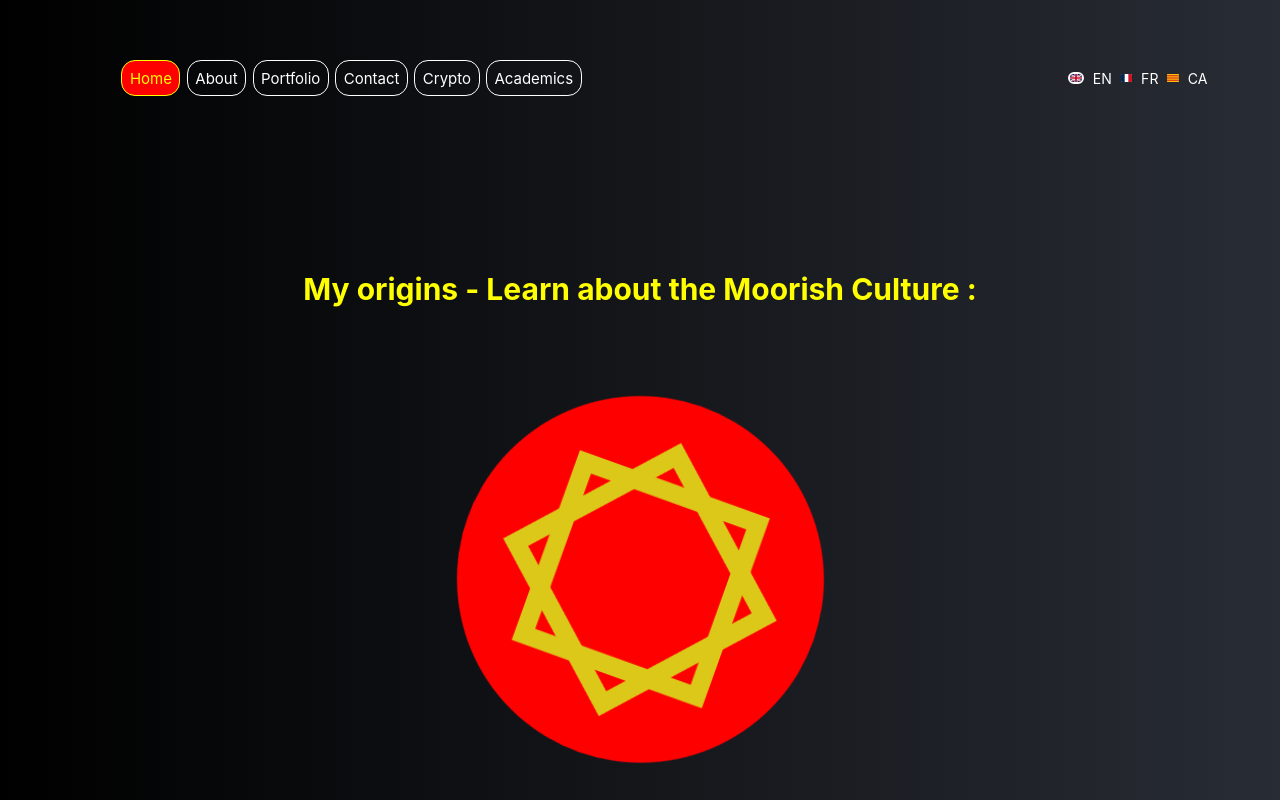
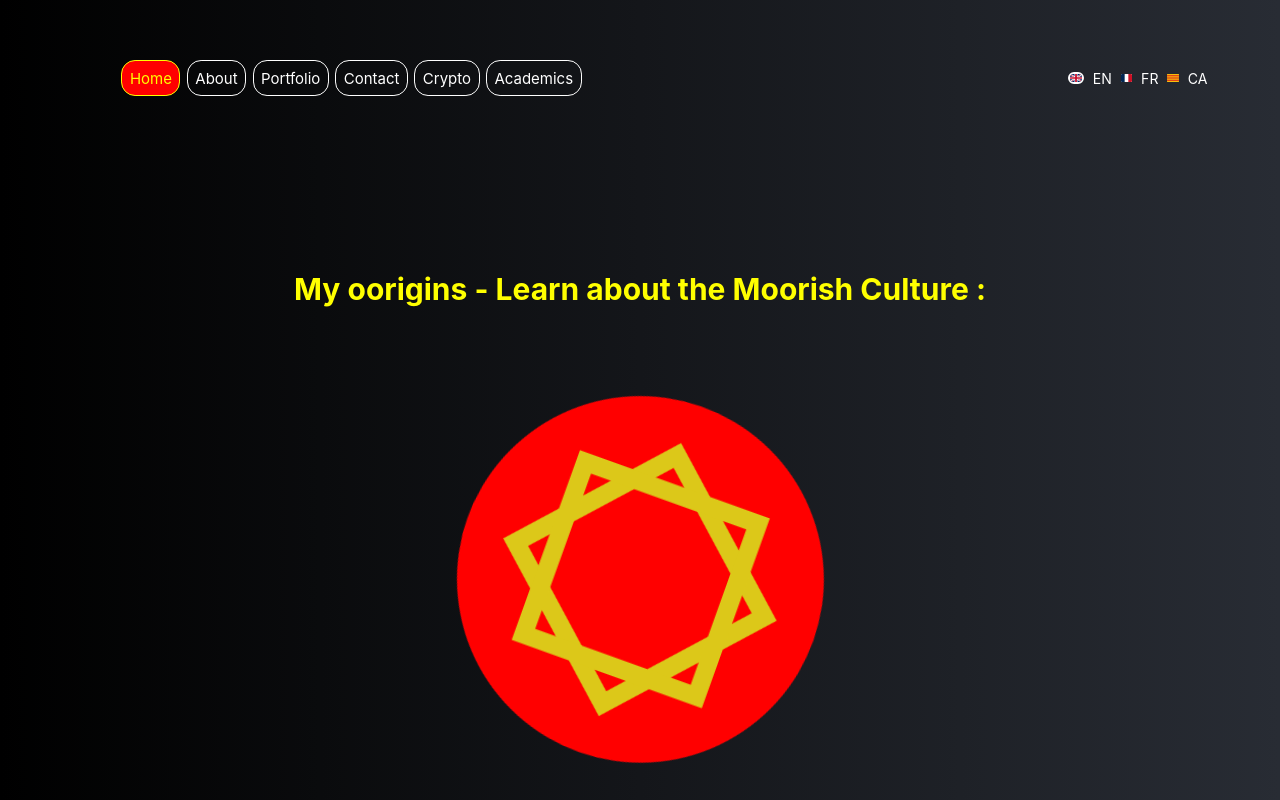
Before and after one commit to MarouaneSoukhrati/mar_react_app, a React (Create React App) app: page / in a window 1280 px wide. Shown: the top 800 px of the page. Built offline with nearby package versions, Linux system fonts and the light colour scheme.

Commit message:
Update Home.js

```diff
--- a/src/Component/Home.js
+++ b/src/Component/Home.js
@@ -18,7 +18,7 @@ export default function Home() {
   return (
     <div className="App-about">
       <h2 className="Yellow-title">
-        My origins - Learn about the Moorish Culture :
+        My oorigins - Learn about the Moorish Culture :
       </h2>
       <img className="Moor-logo" src={MoorLogo} alt="logo" />
       <FamilyTree />
```
